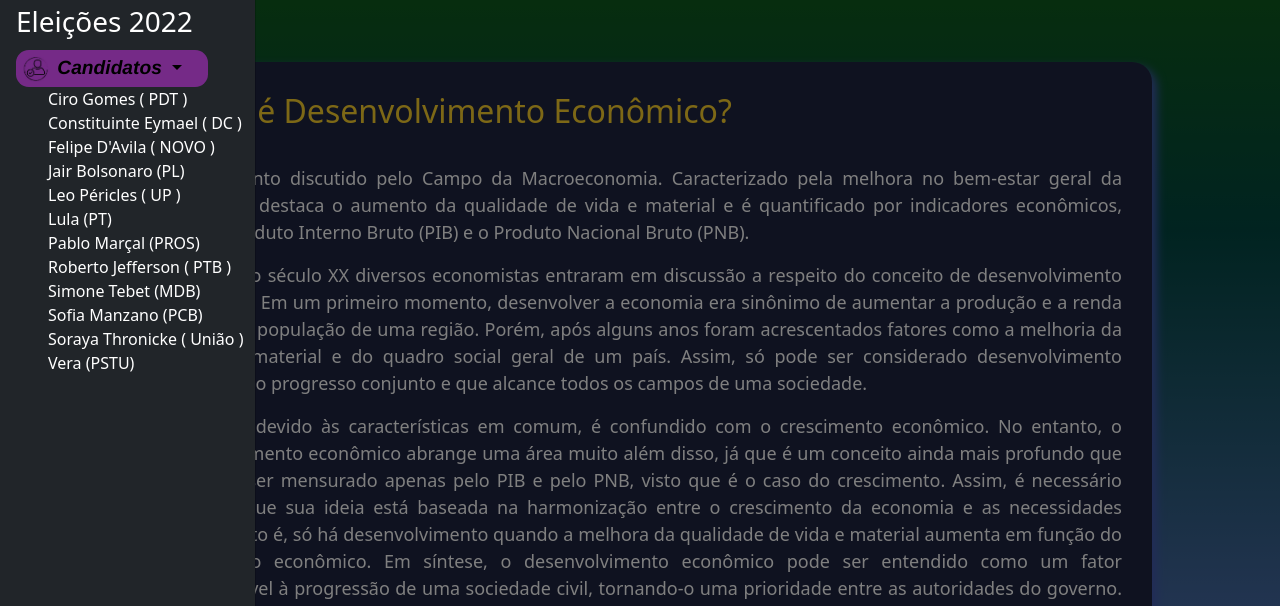
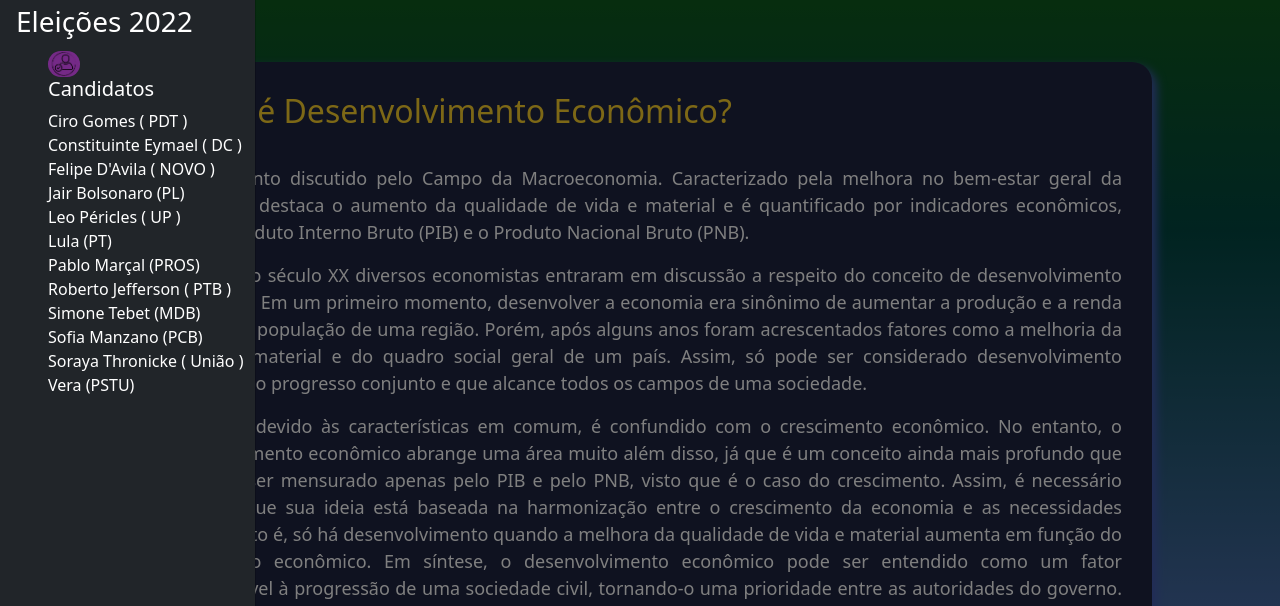
Before and after one commit to carloshgamer07/Site-Desenvolvimento-Economico-2022, a plain HTML site: page index.html in a window 1280 px wide. Both pictures are taken after a click on the button 156 px from the left and 92 px from the top of the page. Shown: the part 194-800 px from the top of the page. Drawn offline with nearby package versions, Linux system fonts and the light colour scheme.

Commit message:
Update index.html

```diff
--- a/index.html
+++ b/index.html
@@ -56,16 +56,11 @@
 
               <h3 class="sideBarTitulo">Eleições 2022</h3>
 
-                <a
-                id="btnCandidato"
-                class="nav-link dropdown-toggle"
-                href="#" role="button"
-                aria-expanded="false">
-                <img class="iTipo1" src="img/Ícones/iconeCandidatos.jpeg" alt="Ícone do Dropdown dos Candidatos">
-                  Candidatos
-                </a>
+                <ul id="listaCandidato" class="">
 
-                <ul id="listaCandidato" class="">
+                  <img class="iTipo1" src="img/Ícones/iconeCandidatos.jpeg" alt="Ícone do Dropdown dos Candidatos">
+                  <h5>Candidatos</h5>
+
                   <li><a class="dropdown-item" href="PaginaCiroGomes.html">Ciro Gomes ( PDT )</a></li>
                   <li><a class="dropdown-item" href="PaginaConstituinteEymael.html">Constituinte Eymael ( DC )</a></li>
                   <li><a class="dropdown-item" href="PaginaFelipeDavila.html">Felipe D'Avila ( NOVO )</a></li>
@@ -83,6 +78,7 @@
           </div>
         </div>
       </div>
+
       <div class="btnMenu">
         <button class="navbar-toggler" type="button" data-bs-toggle="offcanvas" data-bs-target="#offcanvasDarkNavbar" aria-controls="offcanvasDarkNavbar">
           <span class="navbar-toggler-icon"></span>
```
